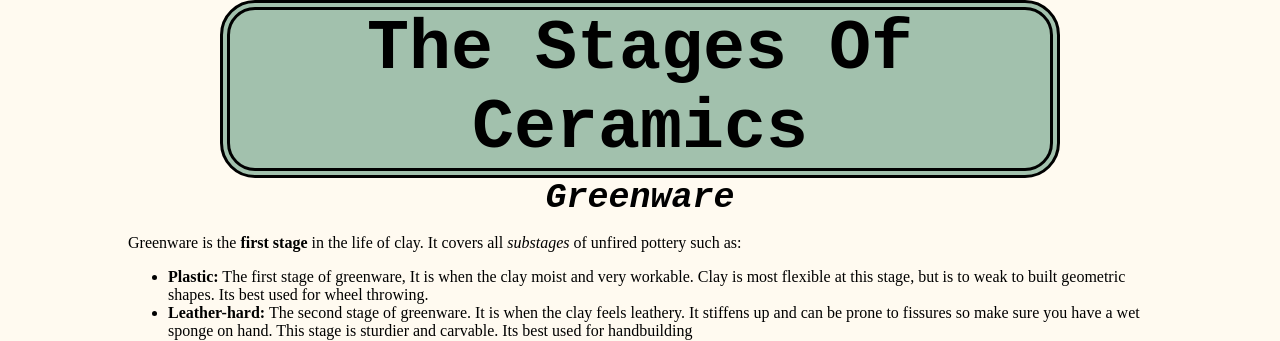
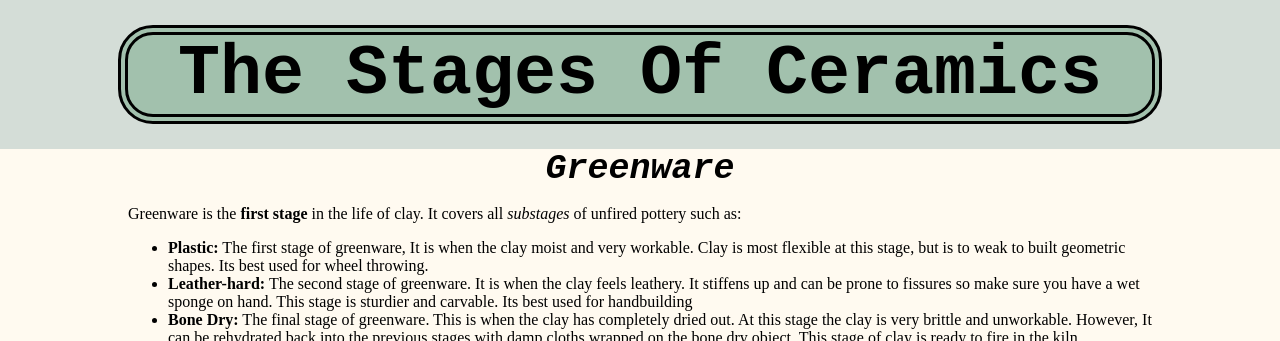
Before and after one commit to Kyle-Cheng-2006/Ceramic0, a plain HTML site: page index.html in a window 1280 px wide. Shown: the top 341 px of the page. Drawn offline with Linux system fonts and the light colour scheme.

Commit message:
New CSS and HTML Divs

```diff
--- a/index.html
+++ b/index.html
@@ -16,8 +16,9 @@
 
 <body>
 
-  <center><h1 style="background-color:#A2C1AD;" id="Title">The Stages Of Ceramics</h1></center>
+  <div id="Div1"><center><h1 style="background-color:#A2C1AD;" id="Title">The Stages Of Ceramics</h1></center></div>
 
+  <div id="Div2">
   <center><h3 class="Minor_Titles">Greenware</h3></center>
 
   <p class="Minor_Text">Greenware is the <strong>first stage</strong> in the life of clay. It covers all <em>substages</em> of unfired pottery such as:</p>
@@ -72,6 +73,7 @@
  <img class="photo" src="Glazeware_2.jpeg" alt="Rows of bowls, jars, cups, plates, and vessels still on the kilns racks.">
 
  <img class="photo" src="Glazeware_3.png" alt="Glazed teacups in an assortment of colors all lined up in rows to create a pattern."></center>
+    </div>
 
 </body>
 
--- a/style.css
+++ b/style.css
@@ -1,7 +1,7 @@
 
     body{
       background-color: floralwhite;
-        width:80%;
+        width:100%;
         height:100%;
         margin:auto;
     }
@@ -56,3 +56,14 @@ h3{
   margin:auto;
   font-style:italic;
 }
+
+#Div1{
+  background-color:#D4DDD7;
+  padding-top: 25px;
+  padding-bottom: 25px;
+}
+
+#Div2{
+  width:80%;
+  margin:auto;
+}
```
